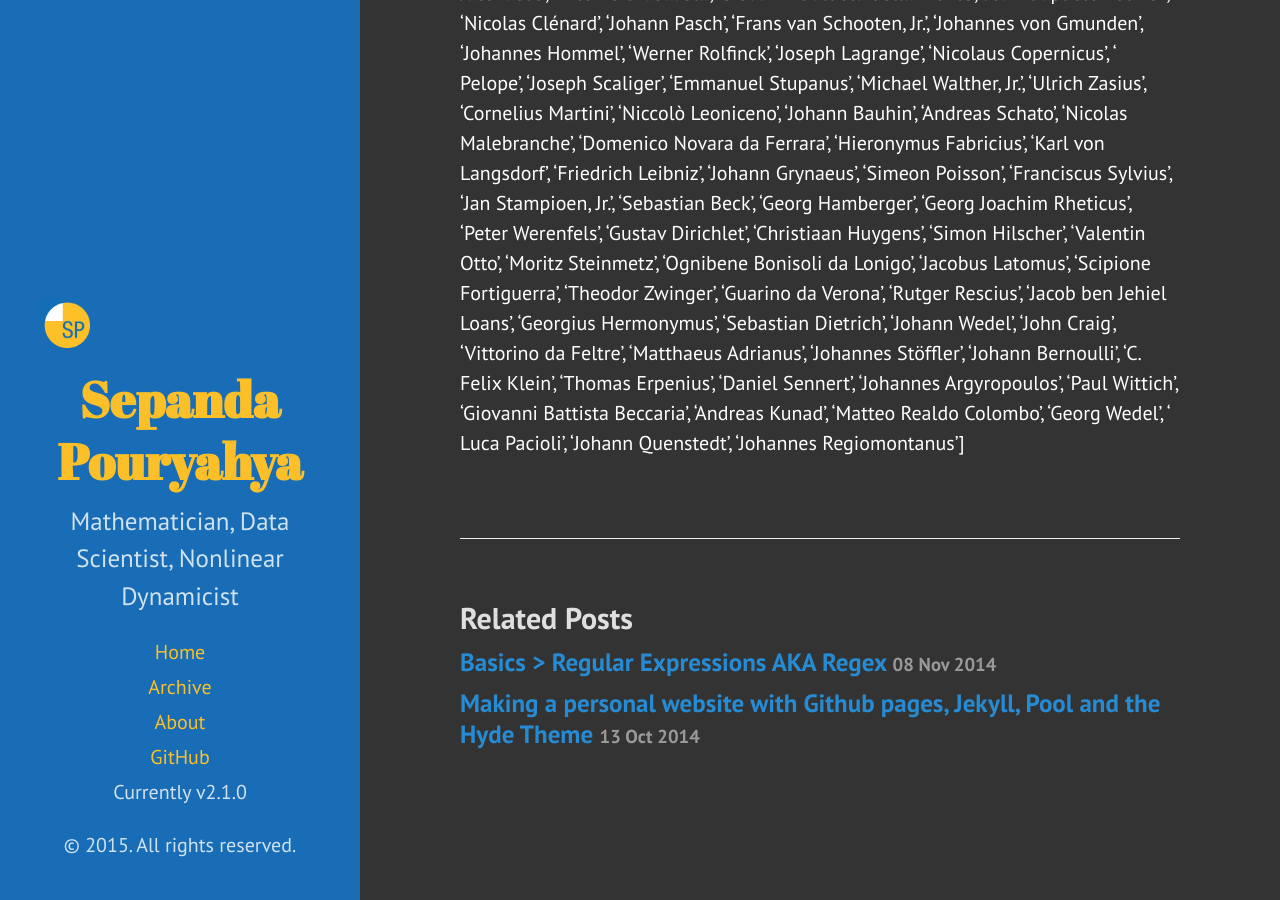
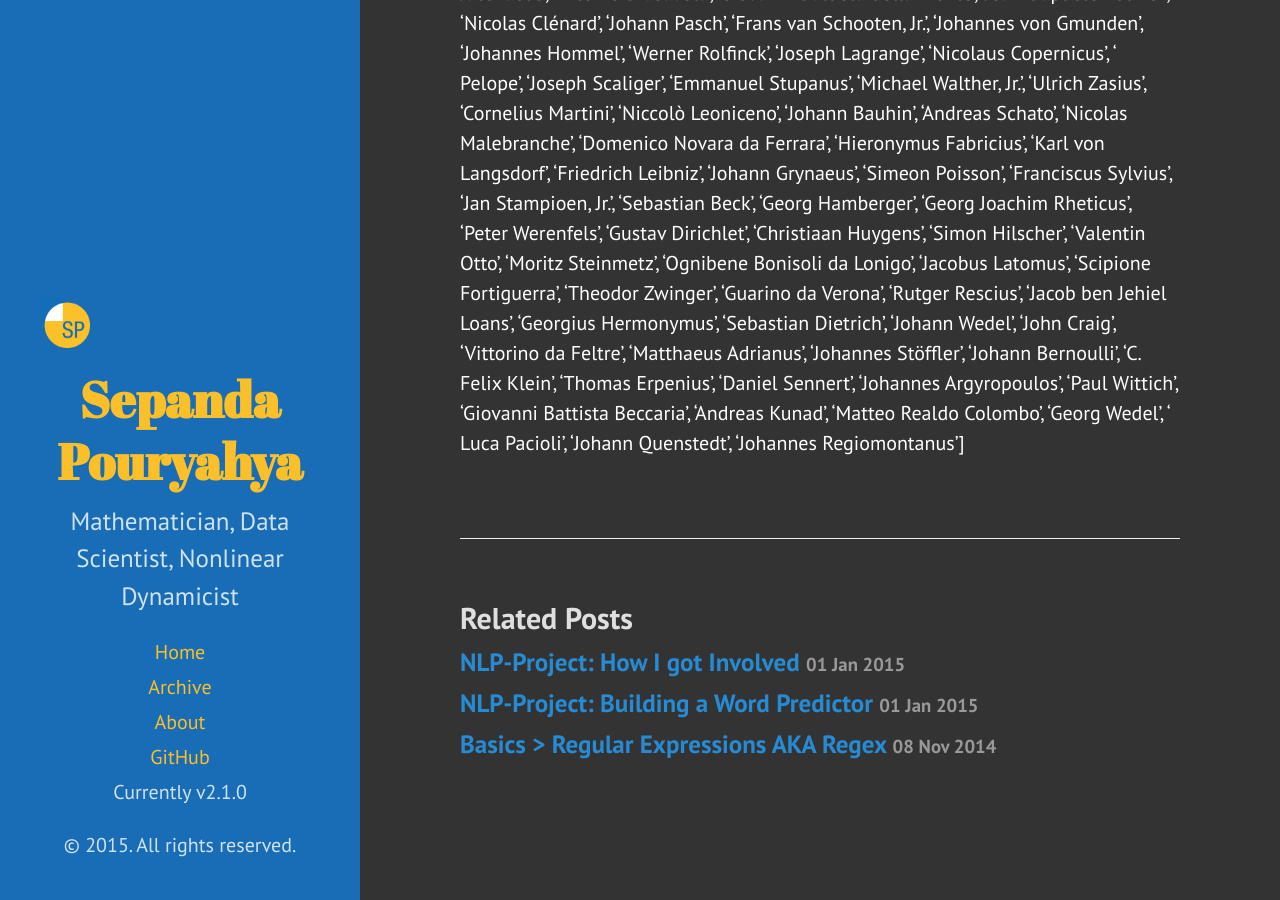
Before and after one commit to sepanda/sepanda.github.io, a Jekyll site: the page built from _posts/2014-10-16-math-genealogy.md, in a window 1280 px wide and 900 px high, scrolled down 5216 px. Built offline with Jekyll 4.4.1, drawn with Linux system fonts in a browser that asks for light colours; Markdown is read by kramdown in place of the engine named in the settings; some of the changed lines change nothing that is shown.

Commit message:
NLP-Project Post 1 and 2. Redcarpet extensions in .yml

```diff
--- a/_config.yml
+++ b/_config.yml
@@ -1,5 +1,7 @@
 # Dependencies
 markdown:         redcarpet
+redcarpet:
+  extensions: ["no_intra_emphasis", "fenced_code_blocks", "autolink", "tables", "with_toc_data"]
 highlighter:      pygments
 highlighter: true
 
--- /dev/null
+++ b/_posts/2015-01-01-NLP_1_BuildingAWordPredictor.md
@@ -0,0 +1,42 @@
+---
+title: 'NLP-Project: Building a Word Predictor'
+output: html_document
+layout: post
+author: "Sep"
+date: "Thursday, January 01, 2015"
+---
+
+
+
+## The intended audience.
+
+This page will serve as a sort of navigation index to all the various parts involved in getting a Word Prediction app up and running. The intended audience is someone looking to get into NLP (natural language processing), has an understanding of `R` or at least enough programming experience to read through snippets or `R` code, look around for online resources, and get a general understanding of what's going on.
+
+That being said I'll keep any technical jargon limited and ideally anyone with an interest in word prediction will be able to take something away from the pages ahead.
+
+
+## The Aim
+
+The aim is to start from raw, English: News, Blog and Twitter data and produce an NLP data product (interactive online word prediction app) hosted at [ShinyApps](http://www.shinyapps.io/) .
+
+Throughout the project I found that `R` on its own isn't a very popular language to produce an word predictor with. You'll find quite a few `Python` packages and `C++` based solutions. Although I'm familiar with Python and have dabbled in C/C++, neither of these languages would interface in an obvious way with my aim to build a Shiny App. That being said, when it comes to making a word predictor the steps will be the same regardless of what language and packages you decide to use.
+
+
+## Index of Topics
+
+Below are the individual pages that I plan on making posts about. When they are written and posted I'll make the following list into links for easy navigation.
+
+- How I got involved with NLP and my Experience.
+- The Data: Getting, cleaning, and dividing.
+- The Data: Analysing the data.
+- Tokenizing.
+- Building N-grams.
+- Interpolation or Backoff?
+- Stupid Backoff and Knesser-Ney.
+- Testing Accuracy.
+- The ShinyApp and a five-slide pitch.
+
+Just note, these pages and topic titles might change if I find a better way of presenting the info.
+
+
+<img src="/assets/pictures/NLP_Project2014/LetsGetStarted.png" alt="LetsGetStarted" style="width: 720px;"/>
--- /dev/null
+++ b/_posts/2015-01-01-NLP_2_PersonalExperience.md
@@ -0,0 +1,194 @@
+---
+title: 'NLP-Project: How I got Involved'
+output: html_document
+layout: post
+author: "Sep"
+date: "Thursday, January 01, 2015"
+---
+
+## The NLP-Project
+
+The index housing all the pages for the NLP-Project is found here: [Building a Word Predictor]
+
+If you've just landed on this page and are looking for the word prediction shiny app I made for the Capstone Project, jump to the bottom of this page for links.
+
+
+## How I got involved with NLP
+
+Over the past two months [Nov. 2014 - Dec 2014] the first full run of the [Data Science Specialisation](https://www.coursera.org/specialization/jhudatascience/1) Capstone Project, over at [Coursera](https://www.coursera.org/) (with Johns Hopkins), took place.
+
+As of this post (Jan. 1st 2015) the last message from the instructors before the holidays states in the opening paragraph that there were over 800 people taking the final project.
+
+<div class = "message">
+" Well, here we are at the end of the first Data Science Specialization Capstone session. Since April, the specialization has accumulated more than 2.3 million enrollments and issued more than 68,000 verified certificates. More than 800 participants joined this capstone session, and it looks like nearly 500 will earn the specialization certificate this time around. "
+</div>
+
+After taking the 9 previous coursers in the Specialisation I was one of the 800 who took the Capstone project.
+
+
+## My experience with the Coursera Data Science Specialisation
+
+The data science specialisation found at coursera.org deserves a post of its own. Finding the time to put together that post is on my list of things to do. In brief however, it's an excellent series of courses that gets you familiar with `R` programming, statistics, and the tasks involved when working with data.
+
+It isn't a one stop shop for anyone that wants to get to grips with data and for some there are places where the mathematics is a little steeper than they might be used to. All in all, for someone like me which is comfortable with scientific computing, playing with data, has taken and taught courses in Statistics and has a strong background in mathematics; the specialisation has been enjoyable, at times challenging and a pursuit that I've thoroughly enjoyed. If you're thinking about taking the course, just go for it.
+
+## The Captsone Project
+
+The final course in the specialisation is a Capstone project. All we (the participants) knew before the project got underway was that this project would be in association with SwiftKey.
+
+From the wiki page, SwiftKey was founded in 2008 and is an input method for Android and iOS and more importantly for the capstone project "SwiftKey uses a blend of artificial intelligence technologies that enable it to predict the next word the user intends to type."
+
+
+### The tasks
+
+The capstone project was split into 8-tasks (these served as a means of keeping in touch with the suggested deadlines). These were
+
+0. Understanding the Problem
+1. Data Acquisition
+2. Exploratory Analysis
+3. Modelling
+4. Prediction
+5. Creative Exploration
+6. Data Product
+7. Slide Deck
+
+Each of these tasks had a short video (between 1-2 minutes) prompting the user to think about a particular aspect associated with the task at hand. Personally I didn't find these videos terribly enlightening nor do I think they were supposed to be, the idea it seems (in hindsight) was to give the participants freedom to explore topics concerning NLP on their own and decide what they wanted to try themselves.
+
+
+### Quizzes [25%]
+
+Quiz | Title | Worth| Due Date | Num Attempts Allowed | Num Questions| Marking | Description
+-----|-------|------|----------|----------------------|--------------|-------------|-------
+1    | Getting Started | 5% | 10-Nov-2014 | 2 | 6 | Auto | Concerned the raw text files, word counts and the use of grep
+2    | Natural Language Processing I | 10% | 17-Nov-2014 | 2 | 10 | Auto | "For each of the sentence fragments below use your natural language processing algorithm to predict the next word in the sentence."
+3    | Natural Language Processing II| 10% | 24-Nov-2014 | 2 | 10 | Auto | This was a *much* more involved version of quiz 2.
+
+
+Both quiz 1 and 2 involved working with the raw data. A modest amount of `grep` knowledge would have sufficed to do well on both quizzes.
+
+The third quiz however was different. It was really a significant step up, requiring a somewhat decent prediction algorithm and involving a number of very difficult test cases.
+
+The idea seemed to have been to show the limitations of a basic "grep/Ngram" approach - and it certainly did that! The general consensus (from the board activity) seemed to suggest that this quiz came too early. Most participants had only begun testing their first "proper" prediction alorithm and hadn't looked at different prediction alorithms. Still, it was good to see how much poorly a "good-for-quiz-2-algorithm" did in quiz 3.
+
+
+Sample from Quiz 1:
+
+Q: **What is the length of the longest line seen in any of the three en_US data sets?**
+
+Option 1 | Option 2 | Option 3 | Option 4
+---------|----------|----------|---------
+Over 40 thousand in the news data set | Over 40 thousand in the blogs data set | Over 11 thousand in the blogs data set | Over 11 thousand in the news data set
+
+
+Sample from Quiz 2:
+
+Q: **The guy in front of me just bought a pound of bacon, a bouquet, and a case of [BLANK]**
+
+Option 1 | Option 2 | Option 3 | Option 4
+---------|----------|----------|---------
+beer | pretzels | soda | cheese
+
+
+Sample from Quiz 3: (Note: Arctic Monkeys was all lower case)
+
+Q: **I'd give anything to see arctic monkeys this [BLANK]**
+
+Option 1 | Option 2 | Option 3 | Option 4
+---------|----------|----------|---------
+decade | morning | weekend | month
+
+
+### A milestone report [20%]
+
+Title | Worth| Due Date | Num Attempts Allowed | Num Questions| Marking | Description
+-------|------|----------|----------------------|--------------|-------------|-----------
+A milestone report on exploratory analysis of the data set | 20% | 16-Nov-2014 | 1 | N/A | Peer | A short report for a nondata scientist manager outlining major features, published on RPubs.
+
+
+Note: This report was due in at the same time as Quiz 2.
+
+
+To quote the Milstone Report Ruberic's Preamble
+
+<div class = "message">
+" The goal of this project is just to display that you've gotten used to working with the data and that you are on track to create your prediction algorithm. Please submit a report on R Pubs (http://rpubs.com/) that explains your exploratory analysis and your goals for the eventual app and algorithm. This document should be concise and explain only the major features of the data you have identified and briefly summarize your plans for creating the prediction algorithm and Shiny app in a way that would be understandable to a non-data scientist manager. You should make use of tables and plots to illustrate important summaries of the data set. "
+</div>
+
+*The motivation for this project is to:*
+
+1. *Demonstrate that you've downloaded the data and have successfully loaded it in.*
+2. *Create a basic report of summary statistics about the data sets.*
+3. *Report any interesting findings that you amassed so far.*
+4. *Get feedback on your plans for creating a prediction algorithm and Shiny app.*
+
+
+I've chosen to omit the actual final marking scheme and details as I don't think it is really in keeping with the honour code or my place to give away too many specific details about the Capstone (incase they run with the same project in the future).
+
+My own milstone report can be found at [rpubs.com/Sepanda/MilestoneReport](http://rpubs.com/Sepanda/MilestoneReport)
+
+
+The **executive summary** :
+
+This is a progress report concerning the task of producing a word prediction app.
+
+English text files taken from blogs, news articles and tweets are briefly examined within this report.
+
+The current findings are:
+
+- Cleaning the data of characters which do not contribute to word prediction is both important and challenging.
+- The three sources; blogs, news, and twitter, show variety in the number of unique words used and variety and the ranking (in order of frequency) that terms are used.
+- A prediction algorithm based on the final 2, 3 and 4 words of a sentence is in development.
+- In order to produce a web ready app a considerable amount of time will be spent reducing the resulting prediction tables without loosing a large amount of accuracy in prediction.
+
+
+**Highlights of the report**:
+
+<img src="/assets/pictures/NLP_Project2014/2_PExp_MilstoneCoverPlot.png" alt="MilstoneWordCoverPlot" style="width: 400px;"/>
+
+The plot above shows that over 90% of the words (upper horizontal red line) identified by the algorithm are covered by less than 10% (vertical blue line) of the the most frequently occurring unique words.
+
+Top 100 words by frequency for the Blog, News and Twitter samples are shown in the following clouds respectively, Note: The relative size of the words indicate how often the terms occur in the document with respect to one another.
+
+<img src="/assets/pictures/NLP_Project2014/2_PExp_Blgtop100.png" height="250px" width="250px" /><img src="/assets/pictures/NLP_Project2014/2_PExp_Newstop100.png" height="250px" width="250px" /><img src="/assets/pictures/NLP_Project2014/2_PExp_Twittertop100.png" height="250px" width="250px" />
+
+
+**The outline for the word prediction app** (which changed in places as the project progressed)
+
+Currently an analysis of the 2,3 & 4-grams (2,3 & 4 word chunks) present in the data sets is under examination.
+
+The initial prediction model takes the last 2,3 & 4 words from a sentence/phrase and makes presents the most frequently occurring "next" word from the sample data sets.
+
+These frequency tables currently need to be reduced in size in order to make them feasible for an on-line shiny app where speed of prediction is a significant factor *and* the size of the app is a significant consideration.
+
+In order to reduce the frequency tables, infrequent terms will be removed and stop-words such as "the, to, a" will be removed from the prediction if those words are already present in the sentence.
+
+Profanity filtering of predictions will be included in the shiny app. A simple table of "illegal" prediction words will be used to filter the final predictions sent to the user. The app will process profanity in order to predict the next word but will not present profanity as a prediction.
+
+
+### Final Project [55%]
+
+From the ruberic preamble
+
+<div class = "message">
+The goal of this exercise is to create a product to highlight the prediction algorithm that you have built and to provide an interface that can be accessed by others. For this project you must submit:
+</div>
+
+1. A Shiny app that takes as input a phrase (multiple words) in a text box input and outputs a prediction of the next word.
+2. A slide deck consisting of no more than 5 slides created with [R Studio Presenter](https://support.rstudio.com/hc/en-us/articles/200486468-Authoring-R-Presentations) pitching your algorithm and app as if you were presenting to your boss or an investor.
+
+<div class = "message">
+A key point here is that the predictive model must be small enough to load onto the Shiny server. So pay attention to model size when creating and uploading your model.
+</div>
+
+Note: Like the milestone report I'm not going to present a detailed breakdown of the ruberic here. I will note that the Ruberic was in 3Parts
+
+1. Please submit the URL for your text prediction Shiny app that takes as input a phrase (multiple words) in a text box input and outputs a prediction of the next word.
+2. Please submit a slide deck consisting of no more than 5 slides created with R Studio Presenter pitching your algorithm and app as if you were presenting to your boss or an investor. Remember to check to make sure your deck displays if you are not logged into R Pubs.
+3. Overall Evaluation (Two subparts: 1: Give a +1 for effort? 2: Would you hire this person for your own startup company?)
+
+
+## The Pitch and the Word Prediction App
+
+The 5-slide pitch can be found: [A Shiny Word Predictor Pitch](http://sepanda.com/Capstone_WordPredictorSlides/WordPredictorSlides.html#1)
+
+The shiny app which I submitted for the Capstone project can be found: [A ShinyApp Word Predictor](https://sepanda.shinyapps.io/ShinyWordPredictor/)
```
Also changed, not shown: assets/pictures/NLP_Project2014/2_PExp_BlgTop100.png (added), assets/pictures/NLP_Project2014/2_PExp_MilstoneCoverPlot.png (added), assets/pictures/NLP_Project2014/2_PExp_NewsTop100.png (added), assets/pictures/NLP_Project2014/2_PExp_TwitterTop100.png (added), assets/pictures/NLP_Project2014/LetsGetStarted.png (added).
